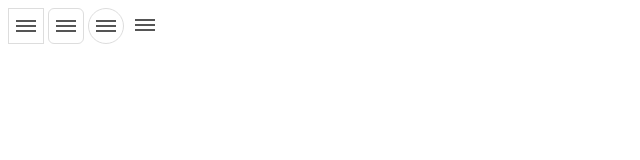
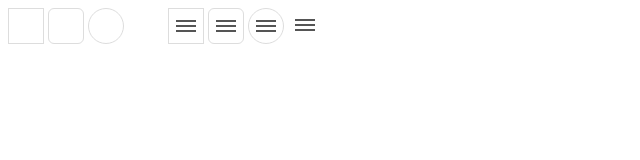
Before and after one commit to JakeSidSmith/licons, a website: page examples/index.html in a window 1280 px wide. Shown: the whole page, without its empty margins (0-640 px from the left). Drawn offline with nearby package versions, Linux system fonts and the light colour scheme; files that its build step writes are made by us from their sources.

Commit message:
Rename classes

```diff
--- a/examples/index.html
+++ b/examples/index.html
@@ -8,15 +8,15 @@
 </head>
 <body>
 
-  <span class="licon border">
+  <span class="licon licon-border">
     <span></span>
   </span>
 
-  <span class="licon border rounded">
+  <span class="licon licon-border licon-rounded">
     <span></span>
   </span>
 
-  <span class="licon border circle">
+  <span class="licon licon-border licon-circle">
     <span></span>
   </span>
 
@@ -24,5 +24,21 @@
     <span></span>
   </span>
 
+  <span class="licon licon-menu licon-border">
+    <span></span>
+  </span>
+
+  <span class="licon licon-menu licon-border licon-rounded">
+    <span></span>
+  </span>
+
+  <span class="licon licon-menu licon-border licon-circle">
+    <span></span>
+  </span>
+
+  <span class="licon licon-menu">
+    <span></span>
+  </span>
+
 </body>
 </html>
--- a/src/less/icons.less
+++ b/src/less/icons.less
@@ -30,7 +30,9 @@
 
   .licon {
     .baseLicon(@size);
+  }
 
+  .licon-menu {
     span {
       top: @size * 0.5 - @licon-border-width-base;
       left: @size * 0.2;
@@ -75,15 +77,15 @@
 .licon {
   background-color: @licon-bg;
 
-  &.rounded {
+  &.licon-rounded {
     border-radius: @licon-border-radius-base;
   }
 
-  &.circle {
+  &.licon-circle {
     border-radius: 50%;
   }
 
-  &.border {
+  &.licon-border {
     border: @licon-border-width-base solid @licon-border-color;
   }
 
```
